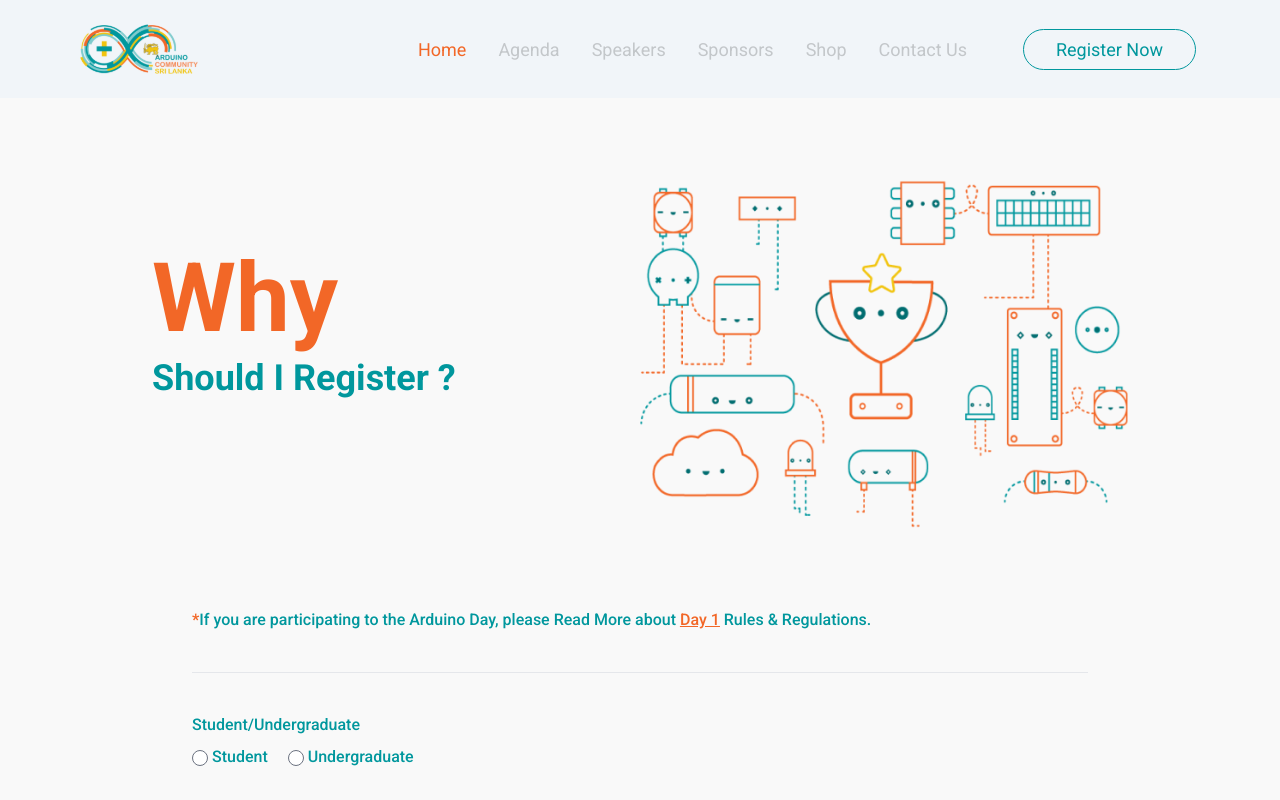
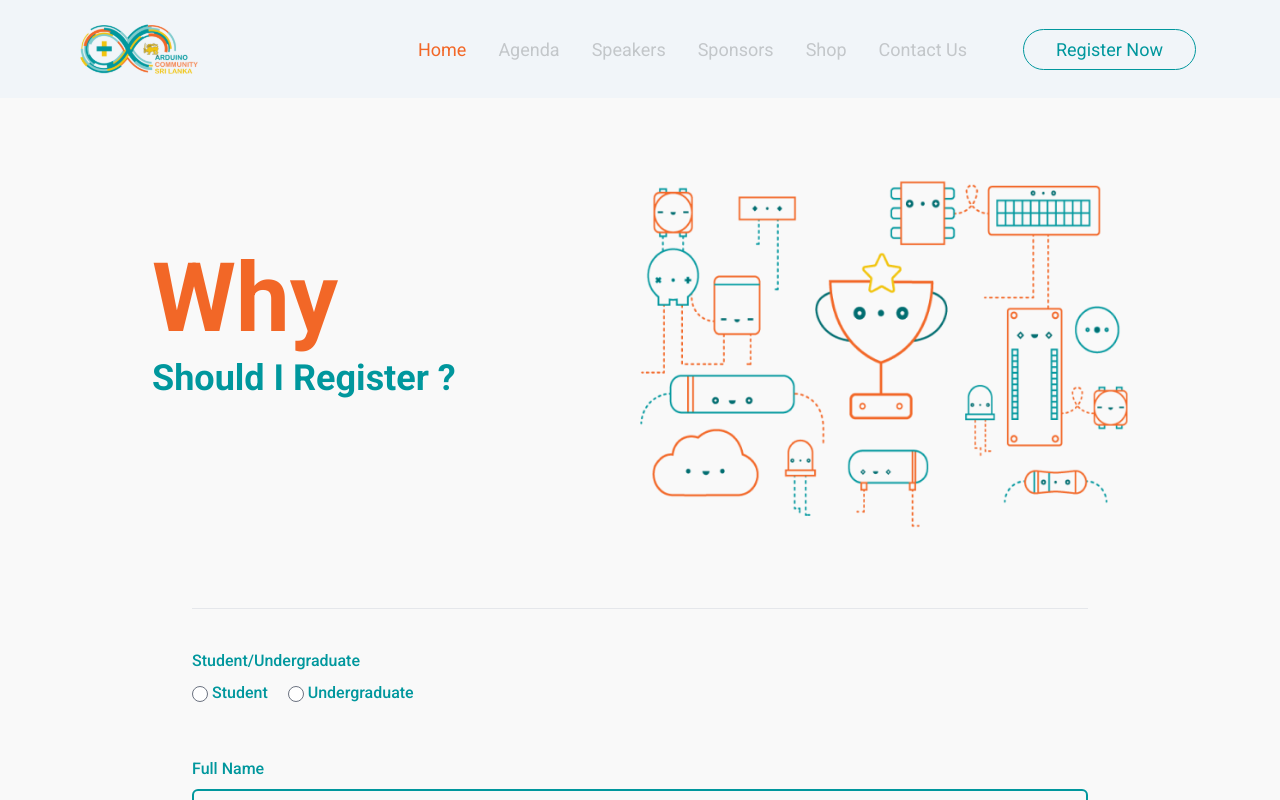
Before and after one commit to senath112/ArduinoDay24, a React (Vite) app: page /register in a window 1280 px wide. Shown: the top 800 px of the page. Built offline with nearby package versions, Linux system fonts and the light colour scheme.

Commit message:
Update Register.tsx

```diff
--- a/src/pages/Register.tsx
+++ b/src/pages/Register.tsx
@@ -199,17 +199,7 @@ function Register({ }: Props) {
           }}
           className="mt-20 max-w-4xl flex flex-col gap-10 mx-auto md:justify-center"
         >
-          <div>
-            <h3 className="text-30 text-md font-medium">
-              <span className="text-70 font-bold">*</span>If you are
-              participating to the Arduino Day, please Read More about{" "}
-              <span className="text-70 underline cursor-pointer">
-                {" "}
-                <Link to={"/dayone-regulations"}>Day 1</Link>
-              </span>{" "}
-              Rules & Regulations.
-            </h3>
-          </div>
+
 
           <hr />
 
```
